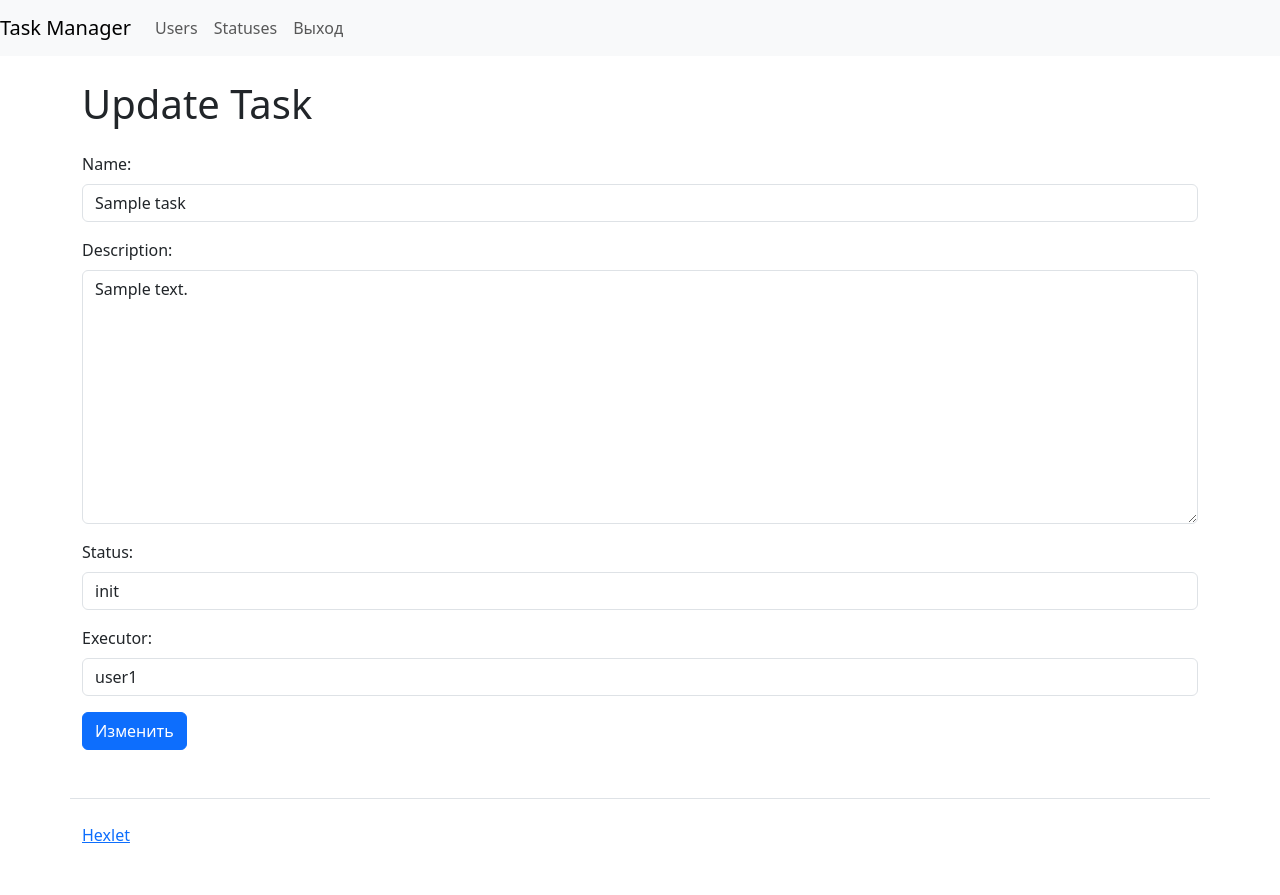
After one commit to EzerTigger/python-project-52, a Django app: page /tasks/1/update/ in a window 1280 px wide. The commit adds this page. Run offline with Django 5.2, Linux system fonts and the light colour scheme; a user stored in the database is signed in; data comes from the database, SQL or seed files in the repository; tables that the repository leaves empty hold one stand-in row (values such as "Sample post"); some libraries are stand-ins or nearby versions.

Commit message:
Realize update task

```diff
--- a/task_manager/tasks/templates/tasks/task_list.html
+++ b/task_manager/tasks/templates/tasks/task_list.html
@@ -30,7 +30,7 @@
     <td>{{ task.executor }}</td>
     <td>{{ task.created_at }}</td>
     <td>
-      <a href="">{% translate 'Update' %}</a>
+      <a href="{% url 'update_task' task.id %}">{% translate 'Update' %}</a>
       <br>
       <a href="{% url 'delete_task' task.id %}">{% translate 'Delete' %}</a>
     </td>
--- /dev/null
+++ b/task_manager/tasks/templates/tasks/update_task.html
@@ -0,0 +1,19 @@
+{% extends 'base.html' %}
+{% load i18n %}
+
+{% block title %}{% translate 'Update Task' %}{% endblock %}
+
+{% block content %}
+ <h1 class="my-4">
+    {% translate 'Update Task' %}
+</h1>
+
+  <form method="post">
+    {% csrf_token %}
+    {% for f in form %}
+      <div class="mb-3"><label class="form-label" for="{{f.id_for_label}}">{{f.label}}: </label>{{ f }}</div>
+      <div class="form-error">{{ f.errors }}</div>
+    {% endfor %}
+  <input class="btn btn-primary" type="submit" value="Изменить">
+</form>
+{% endblock %}
--- a/task_manager/tasks/urls.py
+++ b/task_manager/tasks/urls.py
@@ -6,6 +6,6 @@ urlpatterns = [
     path('<int:pk>/delete/', views.DeleteTaskView.as_view(),
          name='delete_task'),
     path('', views.TasksList.as_view(), name='task_list'),
-    # path('<int:pk>/update/', views.UpdateStatusView.as_view(),
-    #      name='update_status'),
+    path('<int:pk>/update/', views.UpdateTaskView.as_view(),
+         name='update_task'),
 ]
--- a/task_manager/tasks/views.py
+++ b/task_manager/tasks/views.py
@@ -29,6 +29,16 @@ class TasksList(LoginRequiredCustomMixin, ListView):
     permission_denied_message = _('You are not logged in. Please log in')
 
 
+class UpdateTaskView(LoginRequiredCustomMixin, SuccessMessageMixin, UpdateView):
+
+    model = Task
+    form_class = TaskForm
+    template_name = "tasks/update_task.html"
+    success_url = reverse_lazy('task_list')
+    permission_denied_message = _('You are not logged in. Please log in')
+    success_message = _('Task update successfully')
+
+
 class DeleteTaskView(LoginRequiredCustomMixin, DeleteView):
     model = Task
     success_url = reverse_lazy('task_list')
```
